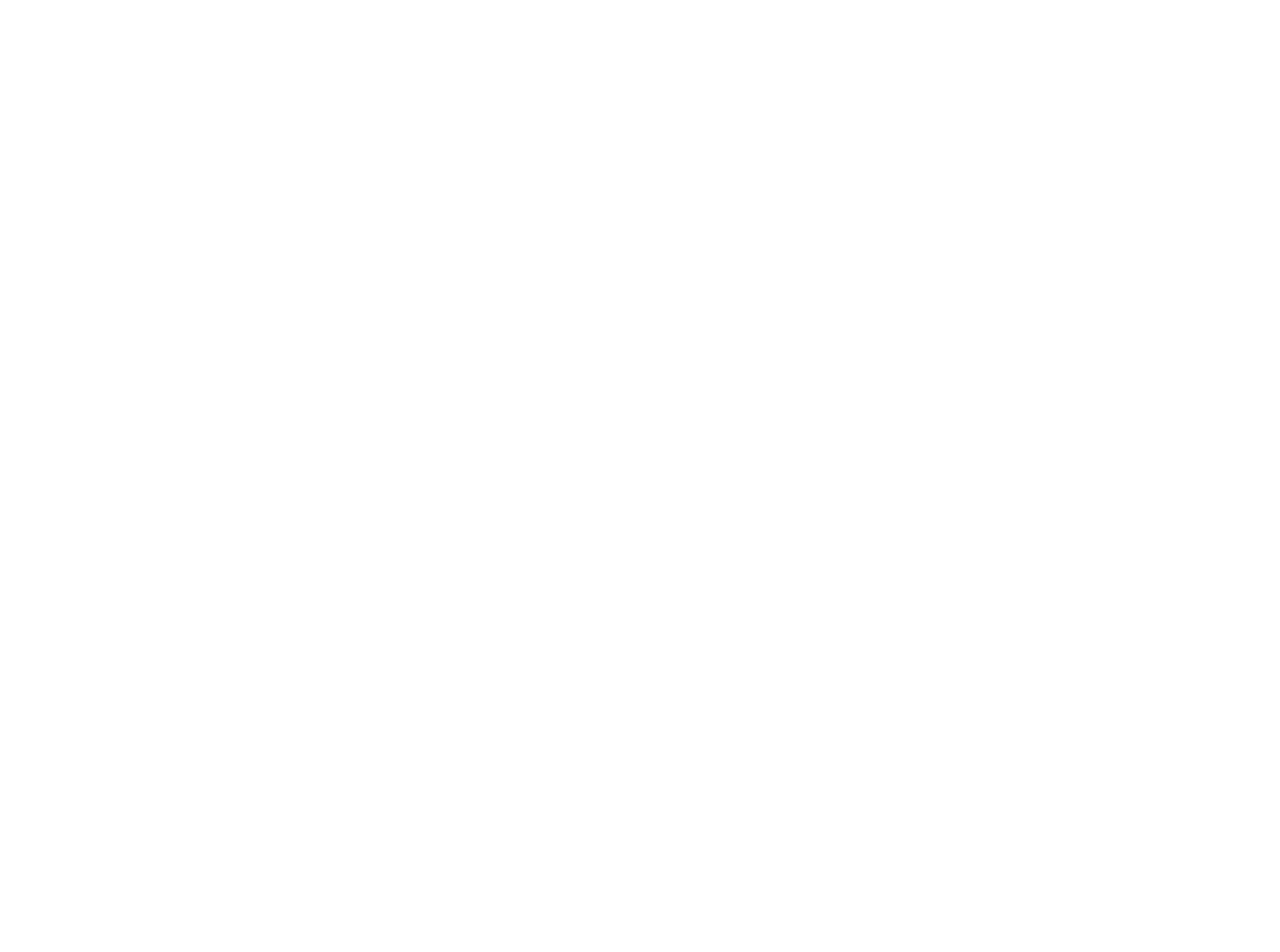
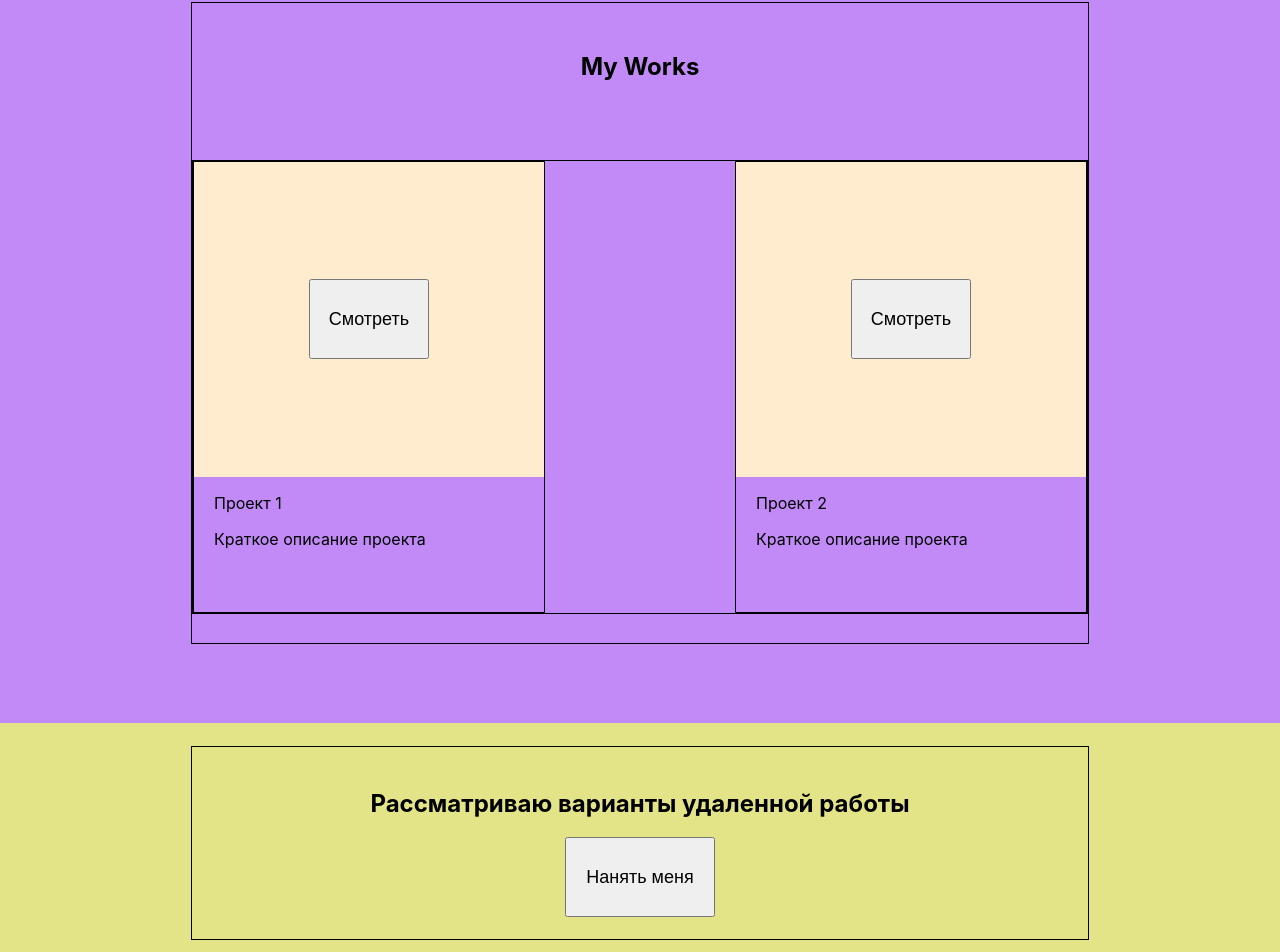
Before and after one commit to BozhenaVlasova/portfolio, a React (Create React App) app: page / in a window 1280 px wide. Shown: the part 1757-2709 px from the top of the page. Before the commit the page ends 1680 px from the top, so only its background shows below. Built offline with nearby package versions, Linux system fonts and the light colour scheme.

Commit message:
added Works and RemoteWork components

```diff
--- a/src/App.tsx
+++ b/src/App.tsx
@@ -3,6 +3,8 @@
 import Header from "./header/Header";
 import Main from "./main/Main";
 import Skills from "./skills/Skills";
+import Works from "./works/Works";
+import RemoteWork from "./remoteWork/RemoteWork";
 
 function App() {
     return (
@@ -10,6 +12,8 @@
             <Header/>
             <Main />
             <Skills />
+            <Works />
+            <RemoteWork />
         </div>
     );
 }
```
